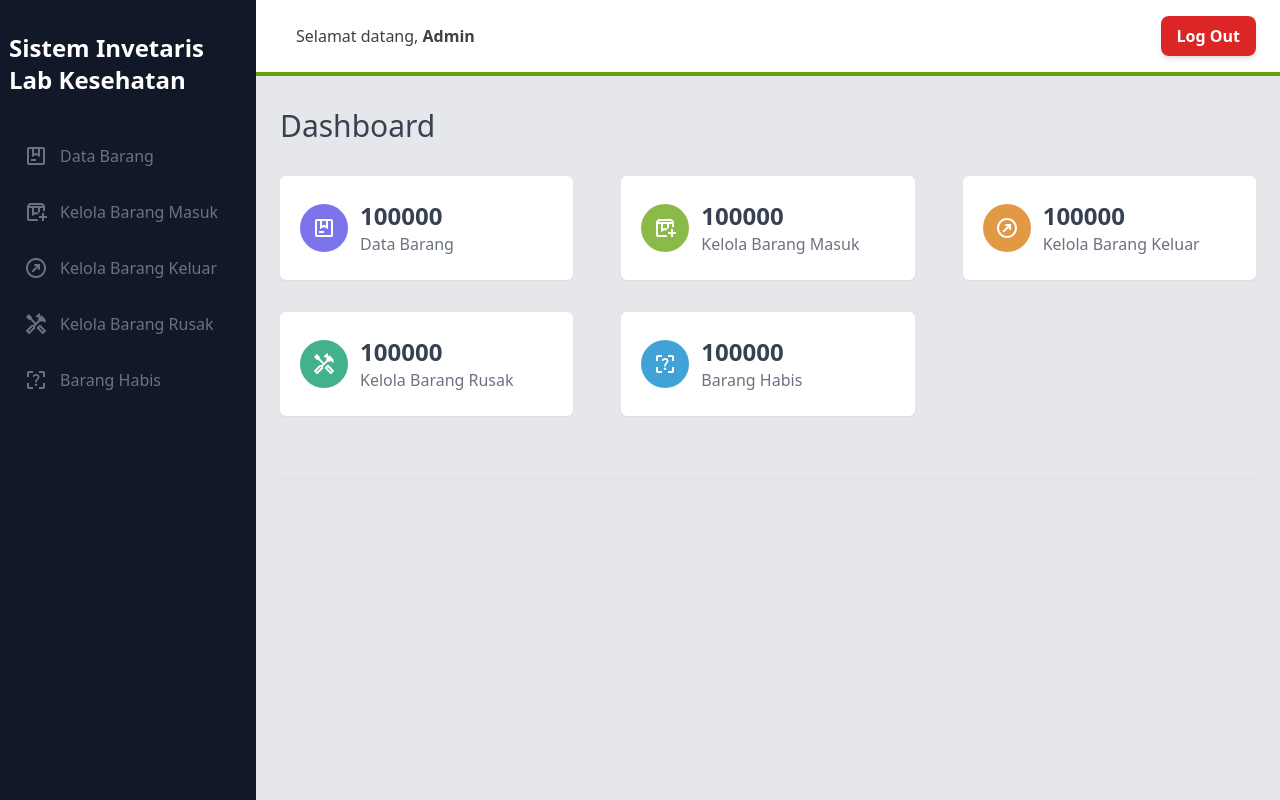
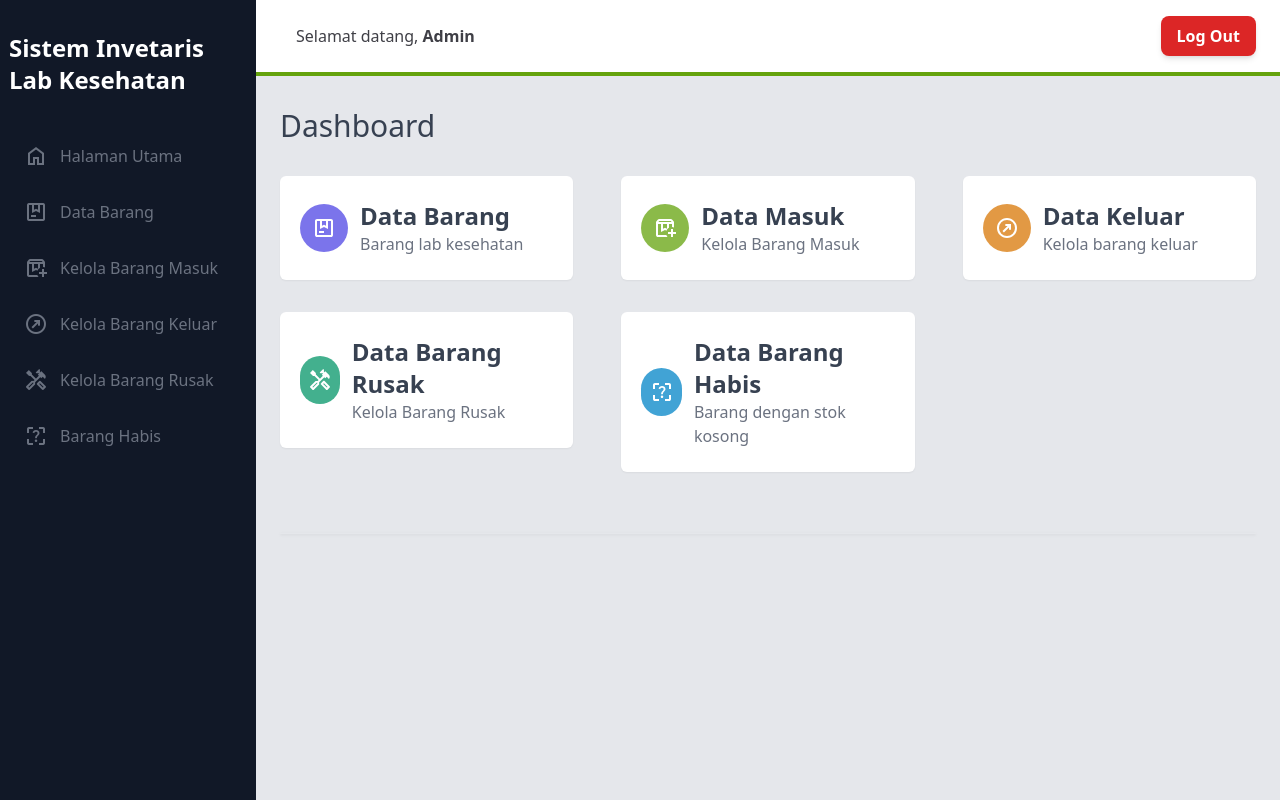
Before and after one commit to ramaaanr/aplikasi-inventaris-barang-lab-kesehatan, a PHP site: page /dashboard/admin in a window 1280 px wide. Run offline with PHP 8.4, Linux system fonts and the light colour scheme; the visitor is signed in with stand-in values (Sample User, id 1); data that the repository does not hold is empty; some libraries are stand-ins or nearby versions.

Commit message:
feat: dashboard and sidebar

```diff
--- a/src/Config/routing.php
+++ b/src/Config/routing.php
@@ -55,17 +55,7 @@ return function () {
             break;
 
         case 'dashboard':
-            switch (strtolower($method)) {
-                case 'admin':
-                    $authController->dashboard();
-                    break;
-
-                default:
-                    // Handle unknown methods
-                    header('HTTP/1.0 404 Not Found');
-                    echo '404 Not Found';
-                    break;
-            }
+            $authController->dashboard();
             break;
 
         case 'barang':
--- a/src/View/Admin/dashboard.php
+++ b/src/View/Admin/dashboard.php
@@ -5,7 +5,7 @@
 
     <div class="mt-4">
         <div class="flex flex-wrap -mx-6 ">
-            <a class="w-full my-4 px-6 sm:w-1/2 xl:w-1/3 cursor-pointer">
+            <a href="/barang/show" class="w-full my-4 px-6 sm:w-1/2 xl:w-1/3 cursor-pointer">
                 <div class="flex items-center px-5 py-6 bg-white rounded-md shadow-sm">
                     <div class="w-12 h-12 flex justify-center items-center bg-indigo-600 bg-opacity-75 rounded-full">
                         <svg xmlns="http://www.w3.org/2000/svg" height="24px" viewBox="0 -960 960 960" width="24px" fill="#FFFFFF">
@@ -14,56 +14,56 @@
                     </div>
 
                     <div class="mx-3">
-                        <h4 class="text-2xl font-semibold text-gray-700">100000</h4>
-                        <div class="text-gray-500">Data Barang</div>
+                        <h4 class="text-2xl font-semibold text-gray-700">Data Barang</h4>
+                        <div class="text-gray-500">Barang lab kesehatan</div>
                     </div>
                 </div>
             </a>
-            <a class="w-full my-4 px-6 sm:w-1/2 xl:w-1/3 cursor-pointer">
+            <a href="/barangmasuk/show" class="w-full my-4 px-6 sm:w-1/2 xl:w-1/3 cursor-pointer">
                 <div class="flex items-center px-5 py-6 bg-white rounded-md shadow-sm">
                     <div class="w-12 h-12 flex justify-center items-center bg-lime-600 bg-opacity-75 rounded-full">
                     <svg xmlns="http://www.w3.org/2000/svg" height="24px" viewBox="0 -960 960 960" width="24px" fill="#FFFFFF"><path d="M640-640h120-120Zm-440 0h338-18 14-334Zm16-80h528l-34-40H250l-34 40Zm184 270 80-40 80 40v-190H400v190Zm182 330H200q-33 0-56.5-23.5T120-200v-499q0-14 4.5-27t13.5-24l50-61q11-14 27.5-21.5T250-840h460q18 0 34.5 7.5T772-811l50 61q9 11 13.5 24t4.5 27v196q-19-7-39-11t-41-4v-122H640v153q-35 20-61 49.5T538-371l-58-29-160 80v-320H200v440h334q8 23 20 43t28 37Zm138 0v-120H600v-80h120v-120h80v120h120v80H800v120h-80Z"/></svg>
                     </div>
 
                     <div class="mx-3">
-                        <h4 class="text-2xl font-semibold text-gray-700">100000</h4>
+                        <h4 class="text-2xl font-semibold text-gray-700">Data Masuk</h4>
                         <div class="text-gray-500">Kelola Barang Masuk</div>
                     </div>
                 </div>
             </a>
-            <a class="w-full my-4 px-6 sm:w-1/2 xl:w-1/3 cursor-pointer">
+            <a href="/barangkeluar/show" class="w-full my-4 px-6 sm:w-1/2 xl:w-1/3 cursor-pointer">
                 <div class="flex items-center px-5 py-6 bg-white rounded-md shadow-sm">
                     <div class="w-12 h-12 flex justify-center items-center bg-amber-600 bg-opacity-75 rounded-full">
                     <svg xmlns="http://www.w3.org/2000/svg" height="24px" viewBox="0 -960 960 960" width="24px" fill="#FFFFFF"><path d="m356-300 204-204v90h80v-226H414v80h89L300-357l56 57ZM480-80q-83 0-156-31.5T197-197q-54-54-85.5-127T80-480q0-83 31.5-156T197-763q54-54 127-85.5T480-880q83 0 156 31.5T763-763q54 54 85.5 127T880-480q0 83-31.5 156T763-197q-54 54-127 85.5T480-80Zm0-80q134 0 227-93t93-227q0-134-93-227t-227-93q-134 0-227 93t-93 227q0 134 93 227t227 93Zm0-320Z"/></svg>
                     </div>
 
                     <div class="mx-3">
-                        <h4 class="text-2xl font-semibold text-gray-700">100000</h4>
-                        <div class="text-gray-500">Kelola Barang Keluar</div>
+                        <h4 class="text-2xl font-semibold text-gray-700">Data Keluar</h4>
+                        <div class="text-gray-500">Kelola barang keluar</div>
                     </div>
                 </div>
             </a>
-            <a class="w-full my-4 px-6 sm:w-1/2 xl:w-1/3 cursor-pointer">
+            <a href="/barangrusak/show" class="w-full my-4 px-6 sm:w-1/2 xl:w-1/3 cursor-pointer">
                 <div class="flex items-center px-5 py-6 bg-white rounded-md shadow-sm">
                     <div class="w-12 h-12 flex justify-center items-center bg-emerald-600 bg-opacity-75 rounded-full">
                     <svg xmlns="http://www.w3.org/2000/svg" height="24px" viewBox="0 -960 960 960" width="24px" fill="#FFFFFF"><path d="M754-81q-8 0-15-2.5T726-92L522-296q-6-6-8.5-13t-2.5-15q0-8 2.5-15t8.5-13l85-85q6-6 13-8.5t15-2.5q8 0 15 2.5t13 8.5l204 204q6 6 8.5 13t2.5 15q0 8-2.5 15t-8.5 13l-85 85q-6 6-13 8.5T754-81Zm0-95 29-29-147-147-29 29 147 147ZM205-80q-8 0-15.5-3T176-92l-84-84q-6-6-9-13.5T80-205q0-8 3-15t9-13l212-212h85l34-34-165-165h-57L80-765l113-113 121 121v57l165 165 116-116-43-43 56-56H495l-28-28 142-142 28 28v113l56-56 142 142q17 17 26 38.5t9 45.5q0 24-9 46t-26 39l-85-85-56 56-42-42-207 207v84L233-92q-6 6-13 9t-15 3Zm0-96 170-170v-29h-29L176-205l29 29Zm0 0-29-29 15 14 14 15Zm549 0 29-29-29 29Z"/></svg>
                     </div>
 
                     <div class="mx-3">
-                        <h4 class="text-2xl font-semibold text-gray-700">100000</h4>
+                        <h4 class="text-2xl font-semibold text-gray-700">Data Barang Rusak</h4>
                         <div class="text-gray-500">Kelola Barang Rusak</div>
                     </div>
                 </div>
             </a>
-            <a class="w-full my-4 px-6 sm:w-1/2 xl:w-1/3 cursor-pointer">
+            <a href="/baranghabis/show" class="w-full my-4 px-6 sm:w-1/2 xl:w-1/3 cursor-pointer">
                 <div class="flex items-center px-5 py-6 bg-white rounded-md shadow-sm">
                     <div class="w-12 h-12 flex justify-center items-center bg-sky-600 bg-opacity-75 rounded-full">
                     <svg xmlns="http://www.w3.org/2000/svg" height="24px" viewBox="0 -960 960 960" width="24px" fill="#FFFFFF"><path d="M200-120q-33 0-56.5-23.5T120-200v-160h80v160h160v80H200Zm560 0H600v-80h160v-160h80v160q0 33-23.5 56.5T760-120ZM120-760q0-33 23.5-56.5T200-840h160v80H200v160h-80v-160Zm720 0v160h-80v-160H600v-80h160q33 0 56.5 23.5T840-760ZM480-240q21 0 35.5-14.5T530-290q0-21-14.5-35.5T480-340q-21 0-35.5 14.5T430-290q0 21 14.5 35.5T480-240Zm-36-153h73q0-34 8-52t35-45q35-35 46.5-56.5T618-598q0-54-39-88t-99-34q-50 0-86 26t-52 74l66 27q7-26 26.5-42.5T480-652q29 0 46.5 15.5T544-595q0 20-9.5 37.5T502-521q-33 29-45.5 56T444-393Z"/></svg>
                     </div>
 
                     <div class="mx-3">
-                        <h4 class="text-2xl font-semibold text-gray-700">100000</h4>
-                        <div class="text-gray-500">Barang Habis</div>
+                        <h4 class="text-2xl font-semibold text-gray-700">Data Barang Habis</h4>
+                        <div class="text-gray-500">Barang dengan stok kosong</div>
                     </div>
                 </div>
             </a>
--- a/src/View/admin-templates/header.php
+++ b/src/View/admin-templates/header.php
@@ -36,6 +36,12 @@
 
         <nav class="mt-10">
             <!-- Updated absolute paths for navigation links -->
+            <a class="flex items-center px-6 py-2 mt-4 text-gray-100 bg-gray-700 bg-opacity-25" href="/dashboard">
+                <span class="material-symbols-outlined">
+                    home
+                </span>
+                <span class="mx-3">Halaman Utama</span>
+            </a>
             <a class="flex items-center px-6 py-2 mt-4 text-gray-100 bg-gray-700 bg-opacity-25" href="/barang/show">
                 <span class="material-symbols-outlined">
                     package
```
